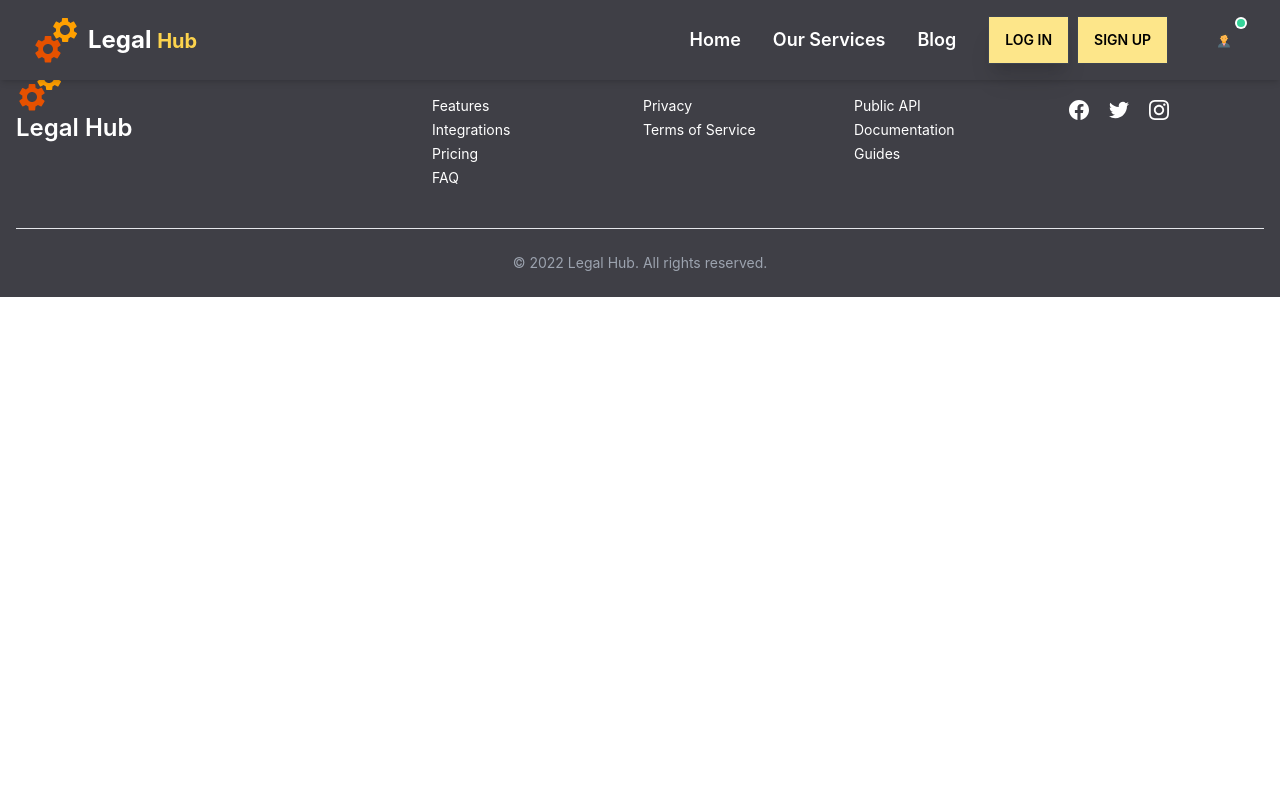
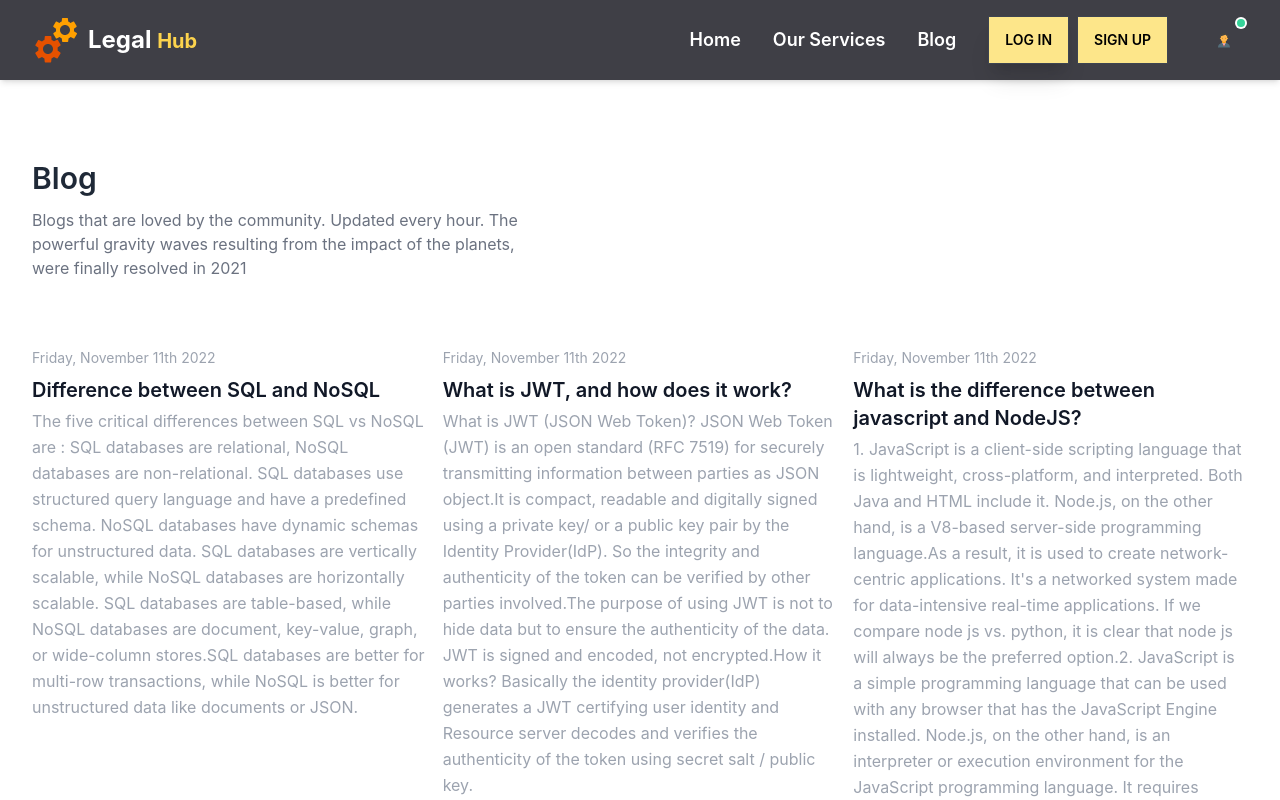
Before and after one commit to tauhid880/Legal_Hub_Client, a React (Create React App) app: page /blog in a window 1280 px wide. Shown: the top 800 px of the page. Built offline with nearby package versions, Linux system fonts and the light colour scheme; no server answers.

Commit message:
blog section done

```diff
--- a/package.json
+++ b/package.json
@@ -13,6 +13,7 @@
     "react-dom": "^18.2.0",
     "react-hot-toast": "^2.4.0",
     "react-icons": "^4.6.0",
+    "react-photo-view": "^1.2.2",
     "react-router-dom": "^6.4.3",
     "react-scripts": "5.0.1",
     "web-vitals": "^2.1.4"
--- a/src/Pages/AllServices/AllServices.js
+++ b/src/Pages/AllServices/AllServices.js
@@ -12,7 +12,7 @@ const AllServices = () => {
   // const { name, picture, price, rating, description } = allServices;
   return (
     <div className="bg-gray-600">
-      <div className="grid lg:grid-cols-3 grid-cols-1 gap-5  p-28">
+      <div className="grid lg:grid-cols-3 grid-cols-1 lg:gap-5 gap-8 pt-28 px-10 pb-10 ">
         {allServices.map((allService) => (
           <AllServiceCard
             key={allService._id}
--- a/src/Pages/Blog/Blog.js
+++ b/src/Pages/Blog/Blog.js
@@ -1,10 +1,61 @@
 import React from "react";
 
 const Blog = () => {
+  const posts = [
+    {
+      title: "Difference between SQL and NoSQL",
+      desc: "The five critical differences between SQL vs NoSQL are : SQL databases are relational, NoSQL databases are non-relational. SQL databases use structured query language and have a predefined schema. NoSQL databases have dynamic schemas for unstructured data. SQL databases are vertically scalable, while NoSQL databases are horizontally scalable. SQL databases are table-based, while NoSQL databases are document, key-value, graph, or wide-column stores.SQL databases are better for multi-row transactions, while NoSQL is better for unstructured data like documents or JSON.",
+      date: "Friday, November 11th 2022",
+      href: "javascript:void(0)",
+    },
+    {
+      title: "What is JWT, and how does it work?",
+      desc: "What is JWT (JSON Web Token)? JSON Web Token (JWT) is an open standard (RFC 7519) for securely transmitting information between parties as JSON object.It is compact, readable and digitally signed using a private key/ or a public key pair by the Identity Provider(IdP). So the integrity and authenticity of the token can be verified by other parties involved.The purpose of using JWT is not to hide data but to ensure the authenticity of the data. JWT is signed and encoded, not encrypted.How it works? Basically the identity provider(IdP) generates a JWT certifying user identity and Resource server decodes and verifies the authenticity of the token using secret salt / public key.",
+      date: "Friday, November 11th 2022",
+      href: "javascript:void(0)",
+    },
+    {
+      title: "What is the difference between javascript and NodeJS?",
+      desc: "1. JavaScript is a client-side scripting language that is lightweight, cross-platform, and interpreted. Both Java and HTML include it. Node.js, on the other hand, is a V8-based server-side programming language.As a result, it is used to create network-centric applications. It's a networked system made for data-intensive real-time applications. If we compare node js vs. python, it is clear that node js will always be the preferred option.2. JavaScript is a simple programming language that can be used with any browser that has the JavaScript Engine installed. Node.js, on the other hand, is an interpreter or execution environment for the JavaScript programming language. It requires libraries that can be conveniently accessed from JavaScript programming to be more helpful.3. Any engine may run JavaScript. As a result, writing JavaScript is incredibly easy, and any working environment is similar to a complete browser. Node.js, on the other hand, only enables the V8 engine. Written JavaScript code, on the other hand, can run in any context, regardless of whether the V8 engine is supported.",
+      date: "Friday, November 11th 2022",
+      href: "javascript:void(0)",
+    },
+    {
+      title: "How does NodeJS handle multiple requests at the same time?",
+      desc: "NodeJS receives multiple client requests and places them into EventQueue. NodeJS is built with the concept of event-driven architecture. NodeJS has its own EventLoop which is an infinite loop that receives requests and processes them. EventLoop is the listener for the EventQueue. If NodeJS can process the request without I/O blocking then the event loop would itself process the request and sends the response back to the client by itself. But, it is possible to process multiple requests parallelly using the NodeJS cluster module or worker_threads module.",
+      date: "Friday, November 11th 2022",
+      href: "javascript:void(0)",
+    },
+  ];
+
   return (
-    <div>
-      <h1>This is Blog Page</h1>
-    </div>
+    <section className="mt-12 mx-auto px-4 max-w-screen-xl lg:px-8 pt-28 pb-10">
+      <div className="max-w-lg">
+        <h1 className="text-3xl text-gray-800 font-semibold">Blog</h1>
+        <p className="mt-3 text-gray-500">
+          Blogs that are loved by the community. Updated every hour. The
+          powerful gravity waves resulting from the impact of the planets, were
+          finally resolved in 2021
+        </p>
+      </div>
+      <div className="mt-12 grid gap-4 divide-y md:grid-cols-2 md:divide-y-0 lg:grid-cols-3">
+        {posts.map((item, idx) => (
+          <article className="mt-5 pt-8 md:pt-0" key={idx}>
+            <a href={item.href}>
+              <span className="block text-gray-400 text-sm">{item.date}</span>
+              <div className="mt-2">
+                <h3 className="text-xl text-gray-900 font-semibold hover:underline">
+                  {item.title}
+                </h3>
+                <p className="text-gray-400 mt-1 leading-relaxed">
+                  {item.desc}
+                </p>
+              </div>
+            </a>
+          </article>
+        ))}
+      </div>
+    </section>
   );
 };
 
--- /dev/null
+++ b/src/Pages/DetailsService/DetailsService.js
@@ -0,0 +1,22 @@
+import React from "react";
+
+const DetailsService = () => {
+  return (
+    <div>
+      <div className="card w-96 bg-base-100 shadow-xl">
+        <figure>
+          <img src="https://placeimg.com/400/225/arch" alt="Shoes" />
+        </figure>
+        <div className="card-body">
+          <h2 className="card-title">Shoes!</h2>
+          <p>If a dog chews shoes whose shoes does he choose?</p>
+          <div className="card-actions justify-end">
+            <button className="btn btn-primary">Buy Now</button>
+          </div>
+        </div>
+      </div>
+    </div>
+  );
+};
+
+export default DetailsService;
--- a/src/Pages/Home/Services/Services.js
+++ b/src/Pages/Home/Services/Services.js
@@ -13,7 +13,19 @@ const Services = () => {
   }, []);
   return (
     <div className="bg-gray-600 shadow-xl">
-      <div className="grid lg:grid-cols-3 grid-cols-1 gap-5 p-10">
+      <div className="text-center p-2 text-white">
+        <h1 className=" text-5xl ">Our Services</h1>
+        <p className="m-3">
+          Headed by one of the most distinguished and experienced lawyers in the
+          country, George Hilton, our firm have a sound base in the law
+          fraternity, and we aim to put our resources to effective use for the
+          success of our clients. Backed by hundreds of successful cases in
+          different fields of law, and having being the preferred law firm for
+          many Fortune 500 companies, you can rest assured that your case is in
+          safe hands with us.
+        </p>
+      </div>
+      <div className="grid lg:grid-cols-3 grid-cols-1 lg:gap-5 gap-8 p-10">
         {services.map((service) => (
           <ServiceCard key={service._id} service={service}></ServiceCard>
         ))}
--- a/src/Pages/Shared/Header/Header.js
+++ b/src/Pages/Shared/Header/Header.js
@@ -19,7 +19,9 @@ const Header = () => {
           <div className="font-bold text-2xl cursor-pointer flex items-center px- text-gray-800">
             <FcServices className="text-5xl"></FcServices>
             <h1 className="text-2xl text-white lg:ml-2 ml-1">
-              Legal <span className="text-xl text-amber-300">Hub</span>
+              <Link to="/">
+                Legal <span className="text-xl text-amber-300">Hub</span>
+              </Link>
             </h1>
           </div>
           <div
@@ -56,6 +58,30 @@ const Header = () => {
                 Blog
               </Link>
             </li>
+            {user?.uid ? (
+              <>
+                <li className="md:ml-8 text-lg font-semibold md:my-0 my-5">
+                  {" "}
+                  <Link
+                    to="/blog"
+                    className="hover:text-amber-200 duration-500"
+                  >
+                    My reviews
+                  </Link>
+                </li>
+                <li className="md:ml-8 text-lg font-semibold md:my-0 my-5">
+                  {" "}
+                  <Link
+                    to="/blog"
+                    className="hover:text-amber-200 duration-500"
+                  >
+                    Add service
+                  </Link>
+                </li>
+              </>
+            ) : (
+              <li></li>
+            )}
             <li className="md:ml-8 text-lg font-semibold md:my-0 my-5">
               {user?.uid ? (
                 <>
--- a/src/Routes/Routes/Router.js
+++ b/src/Routes/Routes/Router.js
@@ -5,6 +5,7 @@ import Home from "../../Pages/Home/Home/Home";
 import Login from "../../Pages/Login/Login";
 import Register from "../../Pages/Register/Register";
 import AllServices from "../../Pages/AllServices/AllServices";
+import DetailsService from "../../Pages/DetailsService/DetailsService";
 
 export const router = createBrowserRouter([
   {
@@ -20,6 +21,11 @@ export const router = createBrowserRouter([
         element: <AllServices></AllServices>,
       },
       {
+        path: "/services/:id",
+        element: <DetailsService></DetailsService>,
+      },
+
+      {
         path: "/blog",
         element: <Blog></Blog>,
       },
--- a/src/component/ServiceCard/ServiceCard.js
+++ b/src/component/ServiceCard/ServiceCard.js
@@ -1,20 +1,40 @@
 import React from "react";
+import { Link } from "react-router-dom";
+import { PhotoProvider, PhotoView } from "react-photo-view";
+import "react-photo-view/dist/react-photo-view.css";
 
 const ServiceCard = ({ service }) => {
-  const { name, picture, price, rating, description } = service;
+  const { _id, name, picture, price, rating, description } = service;
   return (
     <div className="card w-full bg-zinc-700 h-full text-white shadow-2xl">
-      <figure className="lg:h-64 h-full w-full">
-        <img src={picture} alt="Shoes" />
-      </figure>
-      <div className="card-body">
+      <PhotoProvider>
+        <PhotoView src={picture}>
+          <img
+            src={picture}
+            style={{ objectFit: "cover" }}
+            className="lg:h-64 h-full w-full"
+            alt=""
+          />
+        </PhotoView>
+      </PhotoProvider>
+      <div className="card-body p-5">
         <h2 className="card-title">{name}</h2>
-        <p>{description.slice(0, 100)}</p>
-        <div className="card-actions justify-end">
-          <button className="btn btn-outline btn-error normal-case ">
-            View Details
-          </button>
-        </div>
+        <p>
+          {description.slice(0, 100)}
+          <br />{" "}
+          <Link to={`/services/${_id}`} className="underline">
+            Read more...
+          </Link>
+        </p>
+        <div className="badge bg-slate-900 p-4">Service Fee : {price}</div>
+      </div>
+      <div className="card-actions pl-5 pr-5 pb-5">
+        <Link
+          to={`/services/${_id}`}
+          className="btn btn-outline btn-error normal-case "
+        >
+          View Details
+        </Link>
       </div>
     </div>
   );
```
Also changed, not shown: src/component/AllServiceCard/AllServiceCard.js (+28 -11 lines), 1 other file (tests, documents, lock files or other folders).
